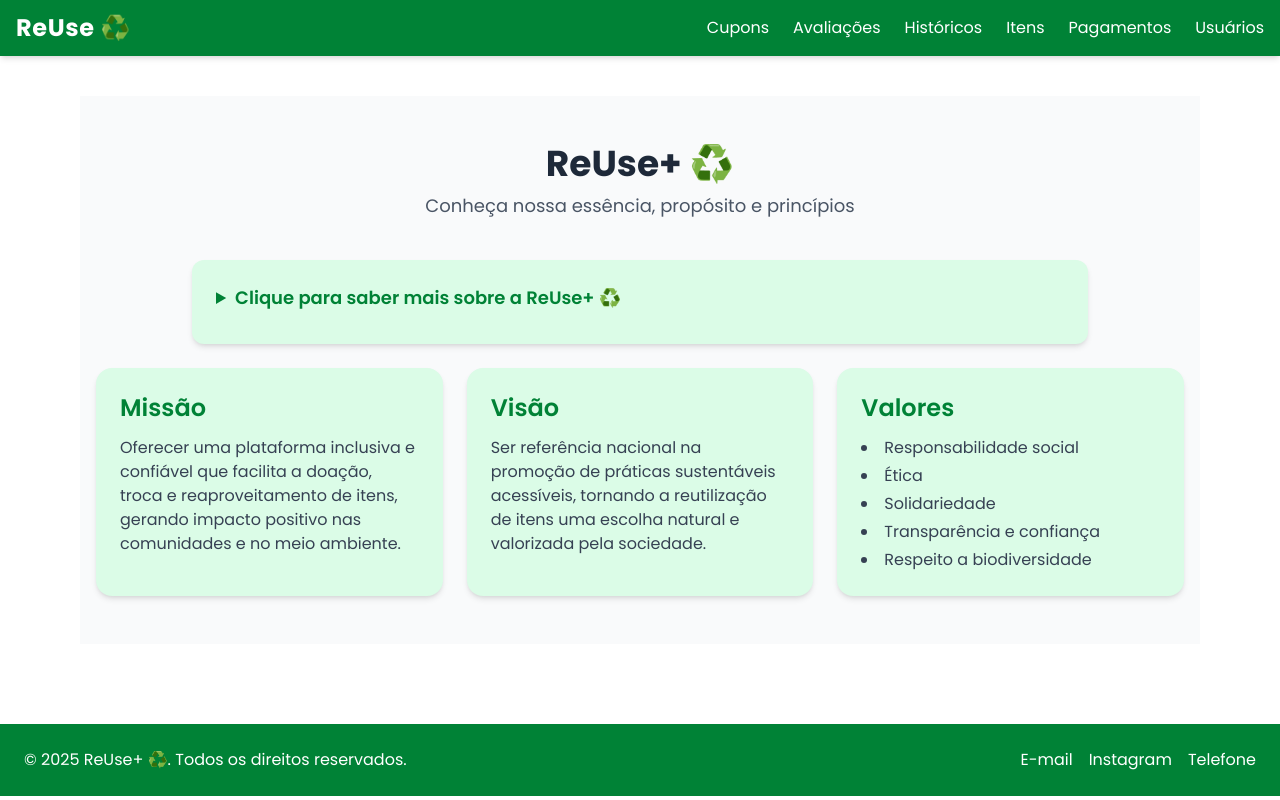
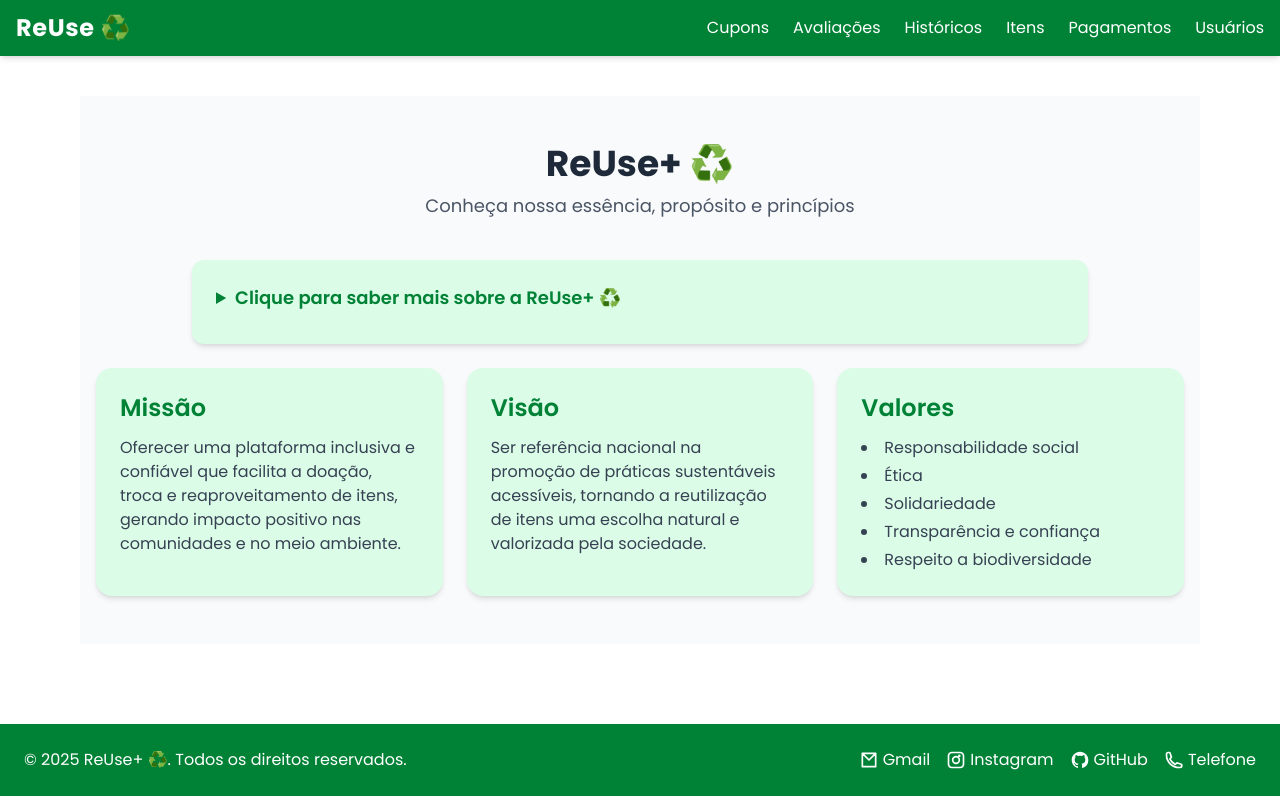
Before and after one commit to Millena-Monteiro/ReUse-Frontend, a Next.js app: page / in a window 1280 px wide. Built offline with nearby package versions, Linux system fonts and the light colour scheme.

Commit message:
:books:docs: README update

```diff
--- a/src/app/cupons/page.tsx
+++ b/src/app/cupons/page.tsx
@@ -3,6 +3,9 @@
 
 import React, { useState, useEffect } from "react";
 import api from "../../axios";
+import Botoes from "../../components/ui/botoesnav";
+
+<Botoes/>
 
 type Cupom = {
   id: string;
--- a/src/app/layout.tsx
+++ b/src/app/layout.tsx
@@ -2,7 +2,7 @@ import "./globals.css";
 import type { Metadata } from "next";
 
 export const metadata: Metadata = {
-  title: "Reuse",
+  title: "ReUse",
   description: "",
 };
 
--- a/src/components/layout/footer.tsx
+++ b/src/components/layout/footer.tsx
@@ -1,3 +1,4 @@
+
 import Link from "next/link";
 
 export default function Footer() {
@@ -8,9 +9,53 @@ export default function Footer() {
           &copy; {new Date().getFullYear()} ReUse+ ♻️. Todos os direitos reservados.
         </p>
         <div className="flex gap-4 mt-4 md:mt-0">
-          <Link href="mailto:contato@reuse.com" className="hover:text-green-200">E-mail</Link>
-          <Link href="https://instagram.com/reuse" target="_blank" className="hover:text-green-200">Instagram</Link>
-          <Link href="tel:+550000000000" className="hover:text-green-200">Telefone</Link>
+
+          {/* Gmail */}
+          <Link
+            href="mailto:reuse@gmail.com"
+            className="flex items-center gap-1 hover:text-green-200"
+          >
+            <svg xmlns="http://www.w3.org/2000/svg" fill="none" viewBox="0 0 24 24" stroke="currentColor" className="w-5 h-5">
+              <path strokeLinecap="round" strokeLinejoin="round" strokeWidth={2} d="M4 4h16v16H4V4zm0 0l8 8 8-8" />
+            </svg>
+            Gmail
+          </Link>
+
+          {/* Instagram */}
+          <Link
+            href="https://instagram.com/"
+            target="_blank"
+            className="flex items-center gap-1 hover:text-green-200"
+          >
+            <svg xmlns="http://www.w3.org/2000/svg" fill="currentColor" className="w-5 h-5" viewBox="0 0 24 24">
+              <path d="M7 2C4.243 2 2 4.243 2 7v10c0 2.757 2.243 5 5 5h10c2.757 0 5-2.243 5-5V7c0-2.757-2.243-5-5-5H7zm10 2c1.654 0 3 1.346 3 3v10c0 1.654-1.346 3-3 3H7c-1.654 0-3-1.346-3-3V7c0-1.654 1.346-3 3-3h10zM12 7a5 5 0 1 0 0 10 5 5 0 0 0 0-10zm0 2a3 3 0 1 1 0 6 3 3 0 0 1 0-6zm5.5-2a1.5 1.5 0 1 1-3.001-.001A1.5 1.5 0 0 1 17.5 7z" />
+            </svg>
+            Instagram
+          </Link>
+
+          {/* GitHub */}
+          <Link
+            href="https://github.com/Millena-Monteiro/ReUse-Frontend.git"
+            target="_blank"
+            className="flex items-center gap-1 hover:text-green-200"
+          >
+            <svg xmlns="http://www.w3.org/2000/svg" fill="currentColor" className="w-5 h-5" viewBox="0 0 24 24">
+              <path d="M12 2C6.477 2 2 6.485 2 12.021c0 4.428 2.865 8.189 6.839 9.504.5.092.682-.216.682-.48 0-.237-.008-.868-.013-1.703-2.782.605-3.369-1.343-3.369-1.343-.454-1.157-1.11-1.466-1.11-1.466-.908-.621.069-.608.069-.608 1.004.071 1.532 1.032 1.532 1.032.892 1.529 2.341 1.088 2.91.833.092-.647.35-1.089.636-1.34-2.221-.254-4.555-1.112-4.555-4.947 0-1.093.39-1.987 1.029-2.686-.103-.254-.446-1.275.098-2.656 0 0 .84-.27 2.75 1.026A9.563 9.563 0 0 1 12 6.844a9.56 9.56 0 0 1 2.5.336c1.91-1.296 2.748-1.026 2.748-1.026.546 1.381.202 2.402.1 2.656.64.699 1.028 1.593 1.028 2.686 0 3.845-2.337 4.69-4.566 4.938.36.309.682.92.682 1.855 0 1.339-.012 2.42-.012 2.75 0 .267.18.577.688.479A10.02 10.02 0 0 0 22 12.021C22 6.485 17.523 2 12 2z"/>
+            </svg>
+            GitHub
+          </Link>
+
+          {/* Telefone */}
+          <Link
+            href="tel:+550000000000"
+            className="flex items-center gap-1 hover:text-green-200"
+          >
+            <svg xmlns="http://www.w3.org/2000/svg" fill="none" stroke="currentColor" className="w-5 h-5" viewBox="0 0 24 24">
+              <path strokeLinecap="round" strokeLinejoin="round" strokeWidth={2} d="M3 5a2 2 0 012-2h1.28a1 1 0 01.949.684l1.518 4.555a1 1 0 01-.23.986l-1.548 1.548a15.978 15.978 0 006.586 6.586l1.548-1.548a1 1 0 01.986-.23l4.555 1.518a1 1 0 01.684.949V19a2 2 0 01-2 2h-1C9.716 21 3 14.284 3 6V5z" />
+            </svg>
+            Telefone
+          </Link>
+
         </div>
       </div>
     </footer>
```
Also changed, not shown: 1 other file (tests, documents, lock files or other folders).
